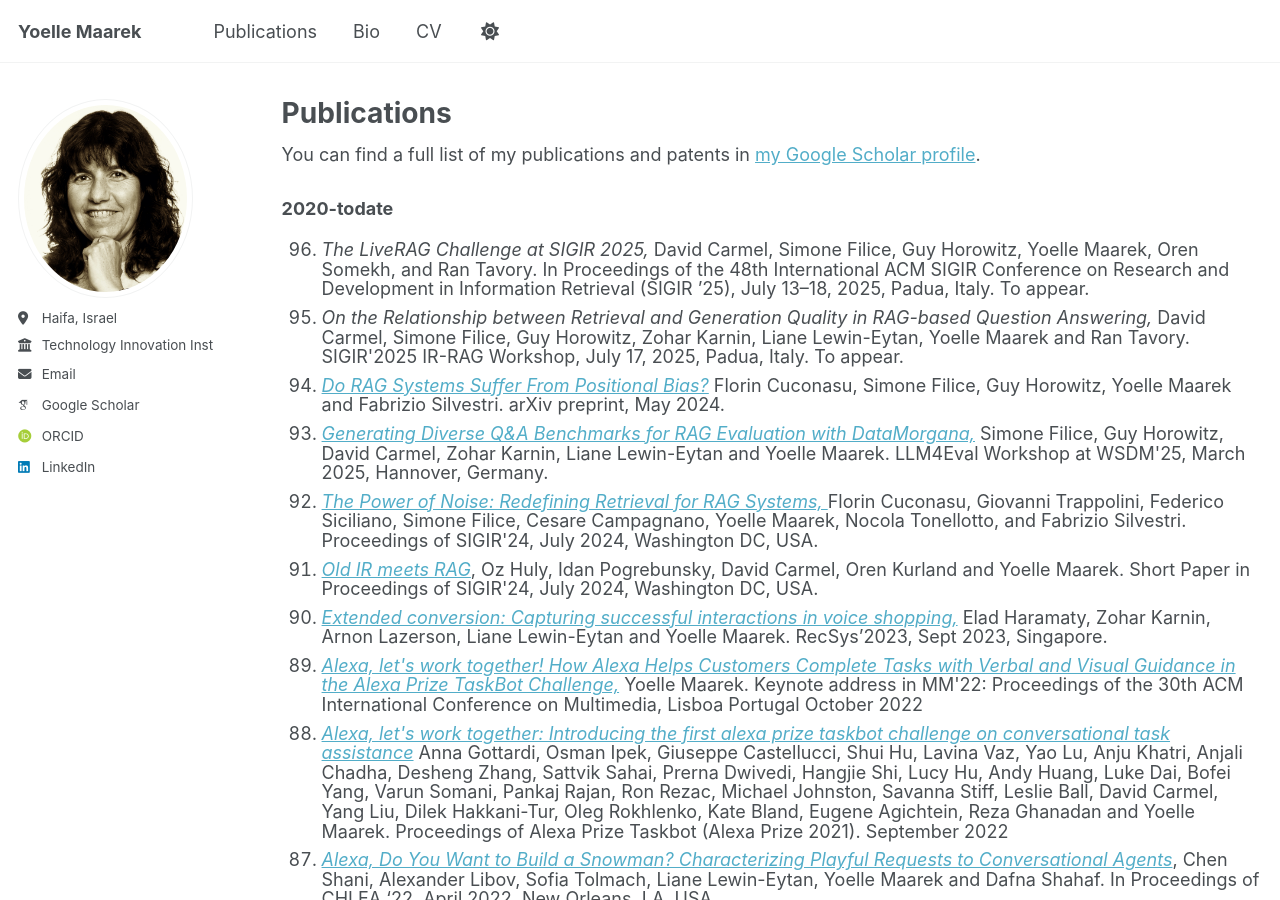
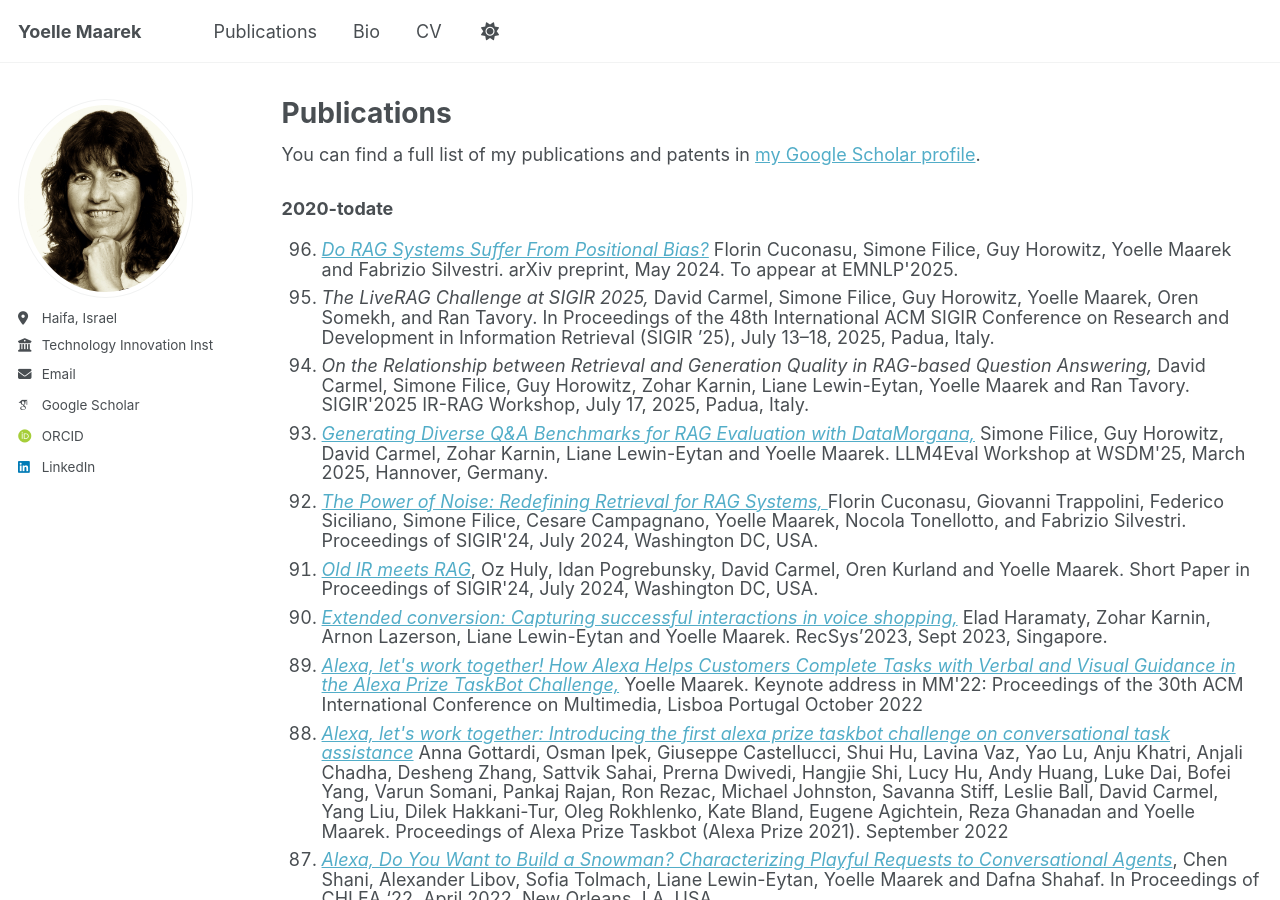
Before and after one commit to yoellemaarek/homepage, a Jekyll site: the page built from _pages/publications.html, in a window 1280 px wide and 900 px high. Built offline with Jekyll 4.4.1, drawn with Linux system fonts in a browser that asks for light colours; some web fonts are replaced.

Commit message:
Update publications.html
Signed-off-by: Yoelle Maarek <148758323+yoellemaarek@users.noreply.github.com>

```diff
--- a/_pages/publications.html
+++ b/_pages/publications.html
@@ -11,10 +11,10 @@
 <BR>
 <strong>2020-todate</strong>
 <ol reversed class="ol1" style="line-height: 19.6000003814697px;" start="96">
- <li class="li3"><em>The LiveRAG Challenge at SIGIR 2025,</em> David Carmel, Simone Filice, Guy Horowitz, Yoelle Maarek, Oren Somekh, and Ran Tavory. In Proceedings of the 48th International ACM SIGIR Conference on Research and Development
-in Information Retrieval (SIGIR ’25), July 13–18, 2025, Padua, Italy. To appear.</li>
-<li class="li3"><em>On the Relationship between Retrieval and Generation Quality in RAG-based Question Answering,</em> David Carmel, Simone Filice, Guy Horowitz, Zohar Karnin, Liane Lewin-Eytan, Yoelle Maarek and Ran Tavory. SIGIR'2025 IR-RAG Workshop, July 17, 2025, Padua, Italy. To appear.</li>
-<li class="li3"><a href="https://arxiv.org/abs/2505.15561"><em>Do RAG Systems Suffer From Positional Bias?</em></a> Florin Cuconasu, Simone Filice, Guy Horowitz, Yoelle Maarek and Fabrizio Silvestri. arXiv preprint, May 2024. </li>
+<li class="li3"><a href="https://arxiv.org/abs/2505.15561"><em>Do RAG Systems Suffer From Positional Bias?</em></a> Florin Cuconasu, Simone Filice, Guy Horowitz, Yoelle Maarek and Fabrizio Silvestri. arXiv preprint, May 2024. To appear at EMNLP'2025. </li>
+<li class="li3"><em>The LiveRAG Challenge at SIGIR 2025,</em> David Carmel, Simone Filice, Guy Horowitz, Yoelle Maarek, Oren Somekh, and Ran Tavory. In Proceedings of the 48th International ACM SIGIR Conference on Research and Development
+in Information Retrieval (SIGIR ’25), July 13–18, 2025, Padua, Italy.</li>
+<li class="li3"><em>On the Relationship between Retrieval and Generation Quality in RAG-based Question Answering,</em> David Carmel, Simone Filice, Guy Horowitz, Zohar Karnin, Liane Lewin-Eytan, Yoelle Maarek and Ran Tavory. SIGIR'2025 IR-RAG Workshop, July 17, 2025, Padua, Italy. </li>
 <li class="li3"><a href="https://arxiv.org/abs/2501.12789" target="_blank"><em>Generating Diverse Q&A Benchmarks for RAG Evaluation with DataMorgana,</em></a> Simone Filice, Guy Horowitz, David Carmel, Zohar Karnin, Liane Lewin-Eytan and Yoelle Maarek. LLM4Eval Workshop at WSDM'25, March 2025, Hannover, Germany.</li>
 <li class="li3"><a href="https://dl.acm.org/doi/10.1145/3626772.3657834" target="_blank"><em>The Power of Noise: Redefining Retrieval for RAG Systems, </em></a>Florin Cuconasu, Giovanni Trappolini, Federico Siciliano, Simone Filice, Cesare Campagnano, Yoelle Maarek, Nocola Tonellotto, and Fabrizio Silvestri. Proceedings of SIGIR'24, July 2024, Washington DC, USA.</li>
 <li class="li3"><em><a href="https://dl.acm.org/doi/10.1145/3626772.3657935" target="_blank">Old IR meets RAG</a></em>,&nbsp;Oz Huly, Idan Pogrebunsky, David Carmel, Oren Kurland and Yoelle Maarek. Short Paper in Proceedings of SIGIR'24, July 2024, Washington DC, USA.</li>
```
